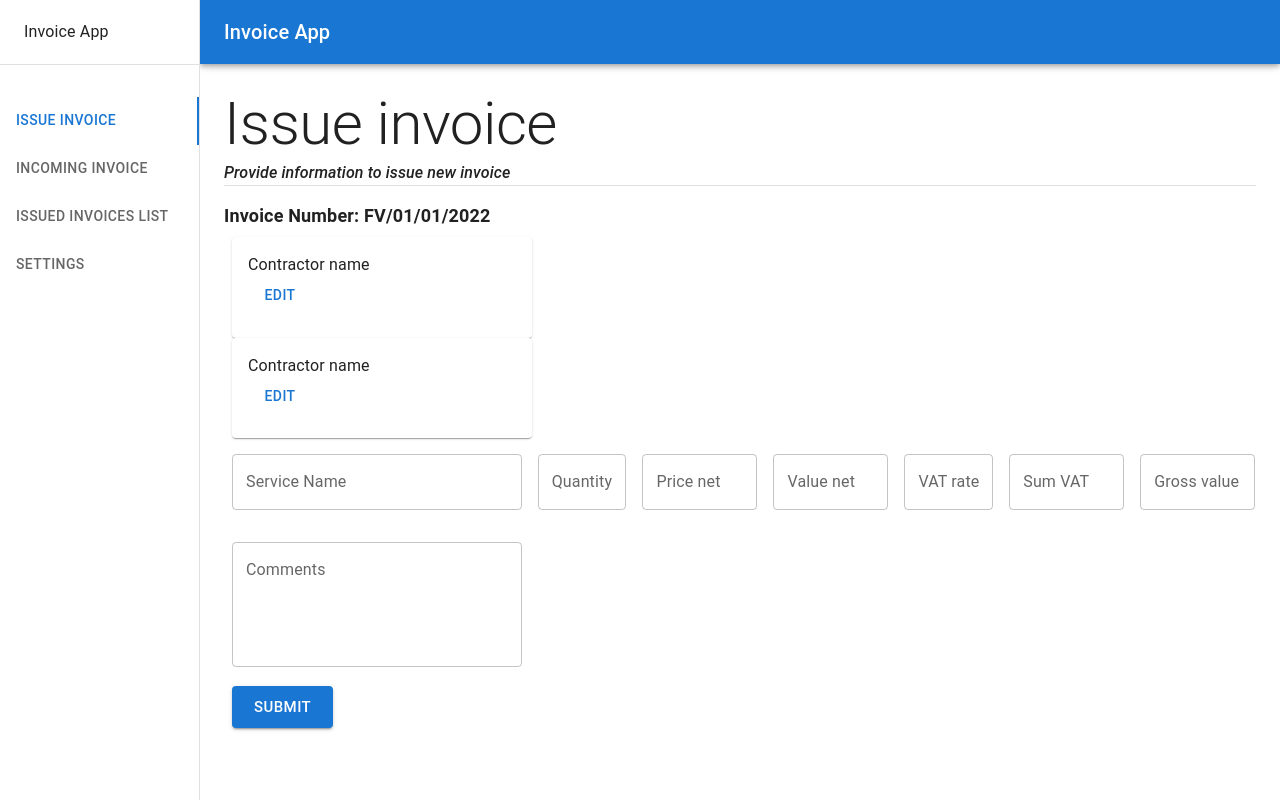
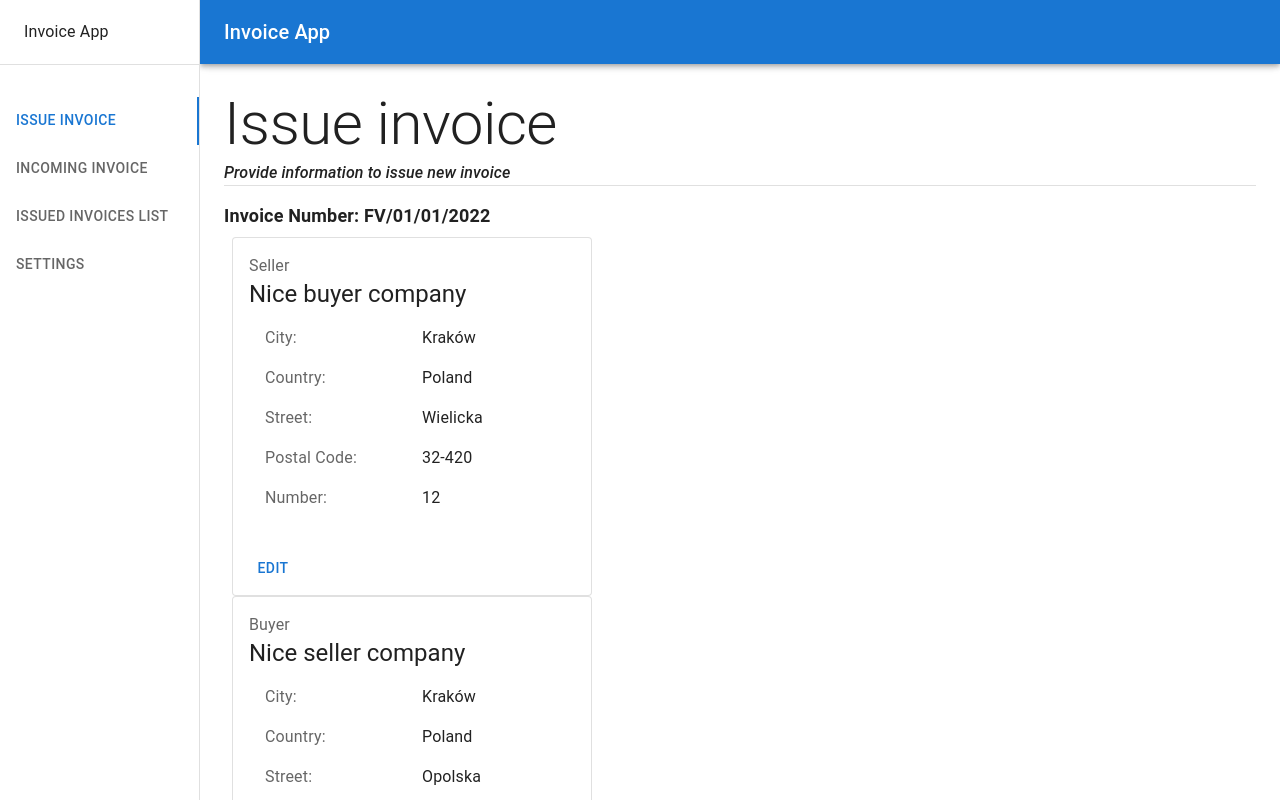
Before and after one commit to greg2012201/invoice-app-frontend, a React (Create React App) app: page /issue-invoice in a window 1280 px wide. Shown: the top 800 px of the page. Built offline with nearby package versions, Linux system fonts and the light colour scheme.

Commit message:
Add data flow logic & structure.

```diff
--- /dev/null
+++ b/src/components/IssueInvoiceForm/sections/Contractors/ContractorCard.styles.ts
@@ -0,0 +1,6 @@
+export const ContractorTypeParagraph = { textTransform: 'capitalize' };
+export const ListItemStyles = {
+    gap: '10px',
+    display: 'grid',
+    gridTemplateColumns: '50% 50%',
+};
--- a/src/components/IssueInvoiceForm/sections/Contractors/ContractorCard.tsx
+++ b/src/components/IssueInvoiceForm/sections/Contractors/ContractorCard.tsx
@@ -1,13 +1,66 @@
 import React, { FC } from 'react';
-import { Card, Typography, CardContent, Button } from '@mui/material';
+import {
+    Card,
+    Typography,
+    CardContent,
+    Button,
+    CardActions,
+    List,
+    ListItem,
+} from '@mui/material';
+import { Contractor } from 'types/contractors';
+import {
+    ContractorTypeParagraph,
+    ListItemStyles,
+} from './ContractorCard.styles';
 
-const ContractorCard: FC = () => {
+interface Props extends Contractor {
+    contractorType: string;
+}
+type AddressItemLabel = {
+    label: string;
+    value: string;
+};
+const addressItemLabels: AddressItemLabel[] = [
+    { label: 'City', value: 'city' },
+    { label: 'Country', value: 'country' },
+    { label: 'Street', value: 'street' },
+    { label: 'Postal Code', value: 'postalCode' },
+    { label: 'Number', value: 'number' },
+];
+const ContractorCard: FC<Props> = ({ contractorType, name, address }) => {
     return (
-        <Card sx={{ maxWidth: 300 }}>
+        <Card variant="outlined" sx={{ maxWidth: 360 }}>
             <CardContent>
-                <Typography>Contractor name</Typography>
-                <Button>edit</Button>
+                <Typography color="text.secondary" sx={ContractorTypeParagraph}>
+                    {contractorType}
+                </Typography>
+                <Typography variant="h5" component="p">
+                    {name}
+                </Typography>
+                <List>
+                    {Object.entries(address).map(
+                        ([key, value]: [key: string, value: string]) => {
+                            const foundLabel = addressItemLabels.find(
+                                (item: AddressItemLabel) => {
+                                    return key === item.value;
+                                }
+                            )?.label;
+                            return (
+                                <ListItem sx={ListItemStyles}>
+                                    <Typography color="text.secondary">
+                                        {foundLabel}:
+                                    </Typography>
+                                    <Typography>{value}</Typography>
+                                </ListItem>
+                            );
+                        }
+                    )}
+                </List>
             </CardContent>
+            <CardActions>
+                <Button type="button">edit</Button>
+            </CardActions>
         </Card>
     );
 };
```
